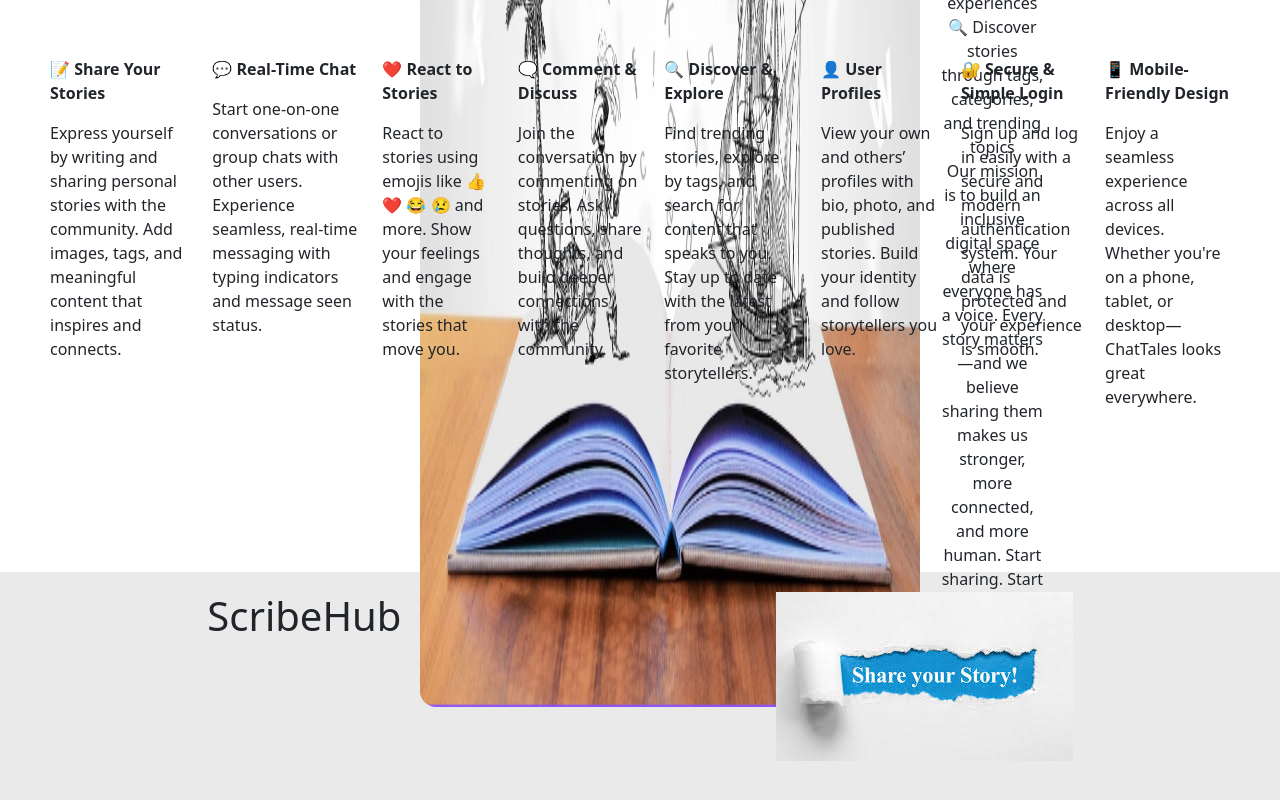
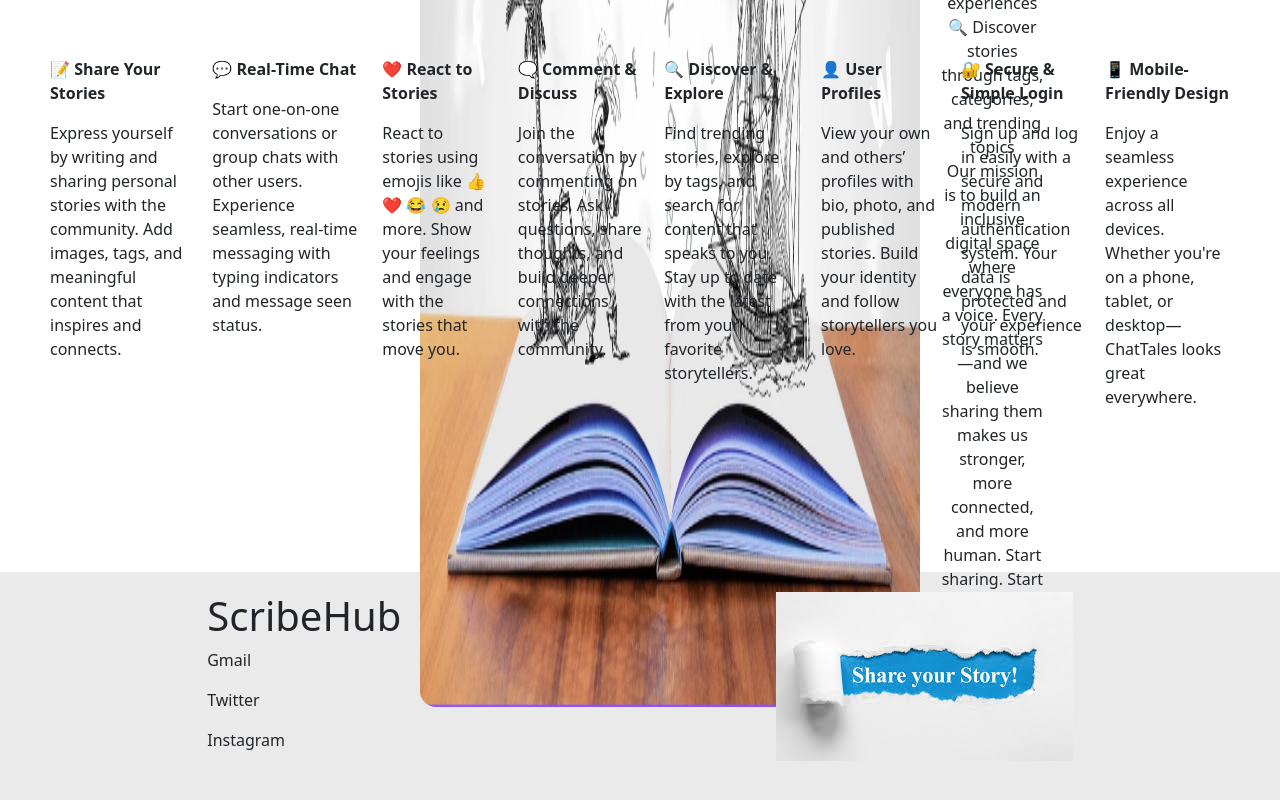
Before and after one commit to abdelaaziz11/ScribeHub, a React (Create React App) app in the folder client/: page / in a window 1280 px wide. Shown: the part 1692-2492 px from the top of the page. Built offline with nearby package versions, Linux system fonts and the light colour scheme.

Commit message:
build my home page design

```diff
--- a/client/src/Components/Footer/Footer.js
+++ b/client/src/Components/Footer/Footer.js
@@ -8,6 +8,11 @@ const Footer = () => {
       <section className='footer'>
         <div className='left-footer'>
           <h1>ScribeHub</h1>
+          <div className='contact'>
+            <p>Gmail</p>
+            <p>Twitter</p>
+            <p>Instagram</p>
+          </div>
         </div>
         <div className='right-footer'>
           <img src={footer} alt="" />
```
